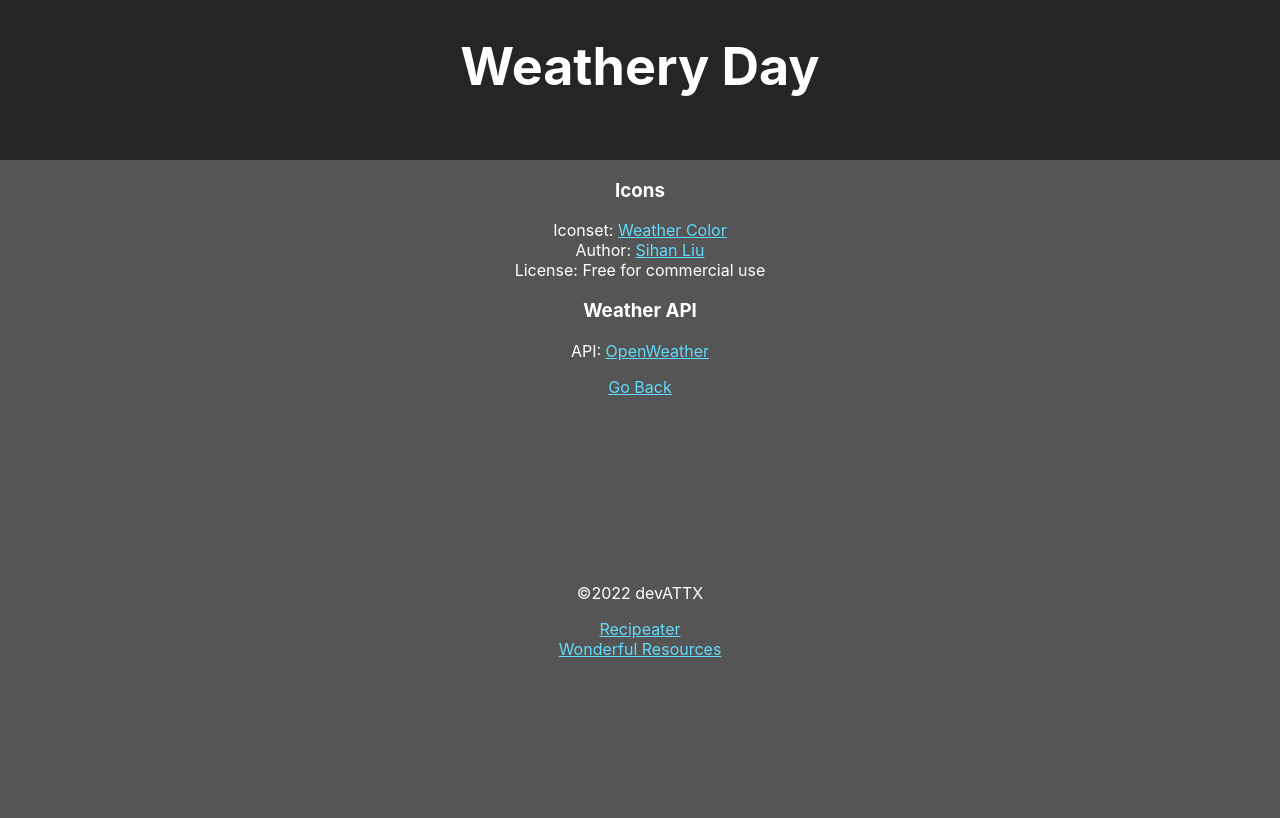
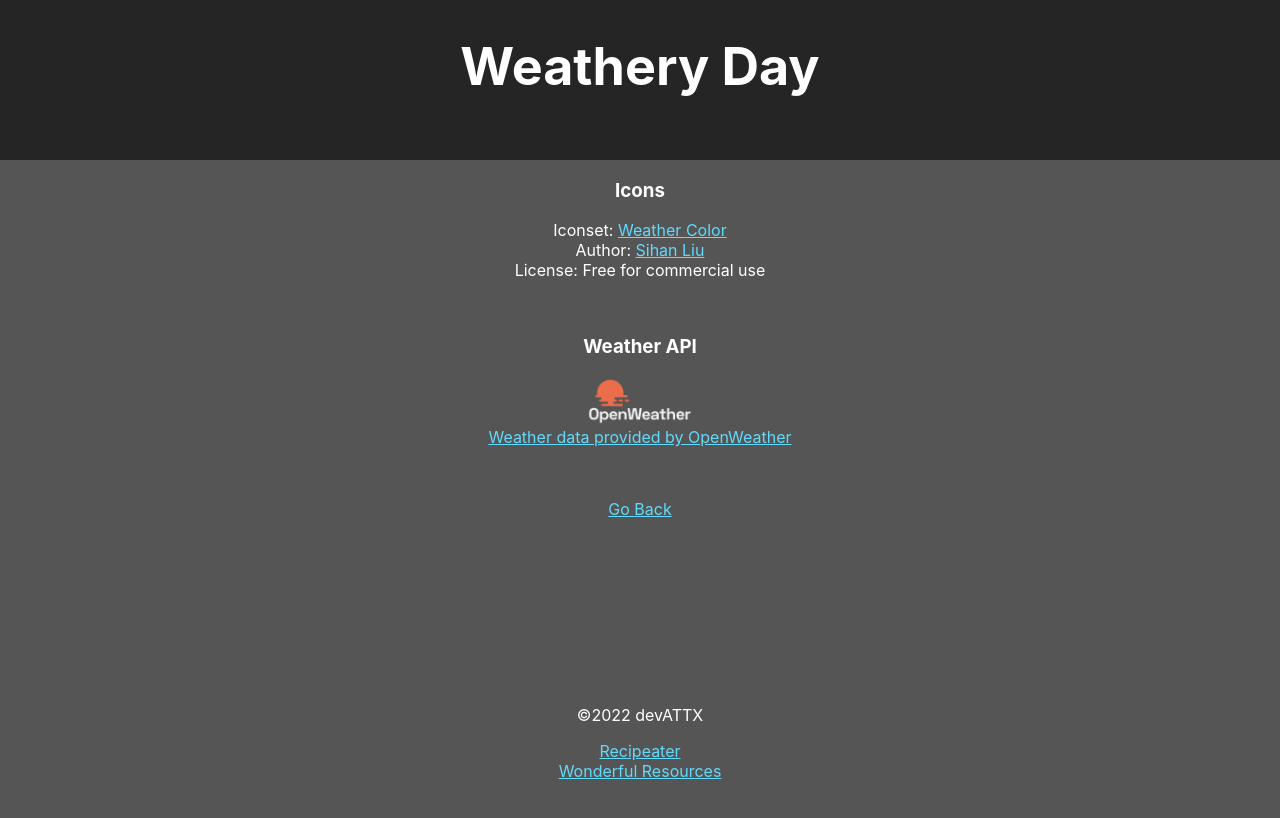
Before and after one commit to devATTX/weather-app, a React (Create React App) app: page /resources in a window 1280 px wide. Shown: the top 818 px of the page. Built offline with nearby package versions, Linux system fonts and the light colour scheme.

Commit message:
Updates resources, adds logging tweaks

```diff
--- a/src/App.css
+++ b/src/App.css
@@ -48,6 +48,23 @@ footer {
   box-sizing: border-box;
 }
 
+.op-icon-div {
+  position: relative;
+  height: 50px;
+  overflow: hidden;
+}
+
+.op-icon {
+  position: absolute;
+  top: -100%;
+  left: 0;
+  right: 0;
+  bottom: -100%;
+  margin: auto;
+  height: 80px;
+  box-sizing: border-box;
+}
+
 .Home-temperature {
   font-size: 4em;
   font-weight: 600;
--- a/src/components/Home.js
+++ b/src/components/Home.js
@@ -19,7 +19,7 @@ const Home = () => {
   const getCurrentWeather = async (lat, lon, units) => {
     try {
       const response = await fetch(`${URL}?lat=${lat}&lon=${lon}&appid=${process.env.REACT_APP_OW_API_KEY}&units=${units}`)
-      console.log(response);
+      console.log('Response Status: ' + response.status);
       if (response.status === 200) {
         const currentWeather = await response.json();
         console.log(currentWeather)
--- a/src/components/Recipeater.js
+++ b/src/components/Recipeater.js
@@ -3,7 +3,7 @@ import { Link } from 'react-router-dom'
 const Recipeater = () => {
   return (
     <div>
-
+      <p>Currently unavailable. No release date decided.</p>
       <Link to='/' className='App-link'>Go Back</Link>
     </div>
   )
--- a/src/components/Resources.js
+++ b/src/components/Resources.js
@@ -5,14 +5,17 @@ const Resources = () => {
     <div>
       <h3>Icons</h3>
       <p>
-        Iconset: <a href='https://www.iconfinder.com/iconsets/weather-color-2' className='App-link' target="_blank">Weather Color</a><br />
-        Author: <a href='https://www.iconfinder.com/Neolau1119' className='App-link' target="_blank">Sihan Liu</a><br />
+        Iconset: <a href='https://www.iconfinder.com/iconsets/weather-color-2' className='App-link' target="_blank" rel="noopener">Weather Color</a><br />
+        Author: <a href='https://www.iconfinder.com/Neolau1119' className='App-link' target="_blank" rel="noopener">Sihan Liu</a><br />
         License: Free for commercial use
       </p>
+      <br />
       <h3>Weather API</h3>
       <p>
-        API: <a href='https://openweathermap.org' className='App-link' target="_blank">OpenWeather</a><br />
+        <div className='op-icon-div'><img className='op-icon' src='/images/OpenWeather-Negative-Logo.png' /></div>
+        <a href='https://openweathermap.org' className='App-link' target="_blank" rel="noopener" npm >Weather data provided by OpenWeather</a>
       </p>
+      <br />
       <p>
         <Link to='/' className='App-link'>Go Back</Link>
       </p>
```
Also changed, not shown: public/images/OpenWeather-Master-Logo.png (added), public/images/OpenWeather-Negative-Logo.png (added).
